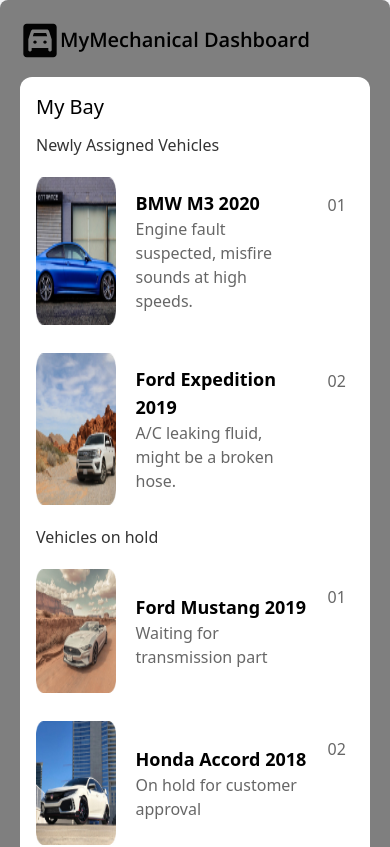
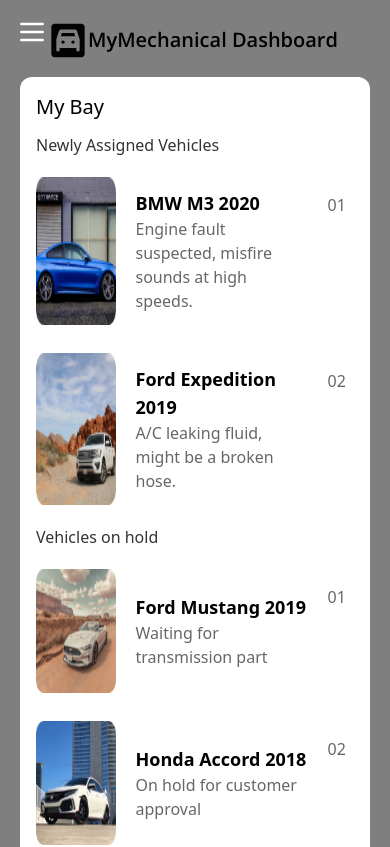
Before and after one commit to yash2324/carvis, a React (Vite) app: page /screen1 in a window 390 px wide. Shown: the top 847 px of the page. Built offline with nearby package versions, Linux system fonts and the light colour scheme.

Commit message:
mechanical dashboard responsive

```diff
--- /dev/null
+++ b/src/components/Mechanicaldashboardside.tsx
@@ -0,0 +1,150 @@
+import { useEffect, useRef, useState } from "react";
+// import car from "../assets/car.svg";
+import quickChat from "../assets/quickChat.svg";
+// import Carvis from "../assets/Carvis.png";
+import settingSide from "../assets/settingsSide.svg";
+
+const Mechanicaldashboardside = () => {
+  const [isOpen, setIsOpen] = useState(false);
+  const sidebarRef = useRef<HTMLDivElement>(null);
+  const toggleSidebar = () => {
+    setIsOpen(!isOpen);
+  };
+  useEffect(() => {
+    const handleClickOutside = (event: any) => {
+      if (sidebarRef.current && !sidebarRef.current.contains(event.target)) {
+        setIsOpen(false);
+      }
+    };
+
+    document.addEventListener("mousedown", handleClickOutside);
+    return () => {
+      document.removeEventListener("mousedown", handleClickOutside);
+    };
+  }, []);
+  const recentCompletedJobs = [
+    { car: "Ford Explorer 2020", issue: "transmission leak" },
+    { car: "Toyota Corolla 2018", issue: "engine oil" },
+    { car: "GMC Sierra 2015", issue: "brake fluid" },
+    { car: "Toyota Prius 2023", issue: "change tires" },
+    { car: "Ford Fusion 2015", issue: "electrical wiring" },
+  ];
+  const sidebarContent = (
+    <>
+      <div className="bg-[#111111]  mx-4 rounded-lg mt-2 text-white px-4 py-2 cursor-pointer hover:brightness-200 text-center">
+        <h1 className="text-[10px] md:text-[18px] font-bold font-body">
+          Diagnose New Vehicle
+        </h1>
+      </div>
+
+      <div className="flex justify-around p-4">
+        <div className="text-center hover:underline cursor-pointer">
+          <div className="rounded-full w-6 h-6 md:w-12 md:h-12 mx-auto">
+            <img src={quickChat} alt="Quick Chat" />
+          </div>
+          <span className="text-[10px] md:text-[14px] font-header">
+            Quick Chat
+          </span>
+        </div>
+
+        <div className="text-center hover:underline cursor-pointer">
+          <div className="rounded-full w-6 h-6 md:w-12 md:h-12 mx-auto">
+            <img src={settingSide} alt="setting" />
+          </div>
+          <span className="text-[10px] md:text-[14px] font-header">
+            Settings
+          </span>
+        </div>
+      </div>
+
+      <div className="bg-white  mx-1  md:m-4 p-4 h-auto md:h-[24rem]">
+        <h2 className="mb-1 md:mb-5 font-header">Recent Vehicles</h2>
+        <section className="flex flex-col justify-between h-4/6">
+              {recentCompletedJobs.map((job, index) => (
+                <p key={index} className="mb-2 text-xs my-2 font-medium">
+                  {job.car} -{job.issue}
+                </p>
+              ))}
+            </section>
+        <div className="mt-2 font-body cursor-pointer hover:underline">
+          more vehicles....
+        </div>
+      </div>
+
+      <div className="p-4 mt-auto">
+        <button className="border-[1px] border-white text-[12px] md:text-[1rem] font-body w-full p-2 mb-2 text-white rounded hover:bg-gray-700">
+          View FAQ for Carvis
+        </button>
+        <button className="border-[1px] border-white font-body text-[12px] md:text-[1rem] w-full p-2 mb-1 text-white rounded hover:bg-gray-700">
+          Ask other mechanics (Link to WhatsApp)
+        </button>
+      </div>
+
+
+    </>
+  );
+
+  return (
+    <>
+      <div
+        className={`md:hidden fixed top-4 left-4 z-50 ${
+          isOpen ? "hidden" : ""
+        }`}
+      >
+        <button
+          onClick={toggleSidebar}
+          className="focus:outline-none text-white  focus:ring-2 focus:ring-opacity-50 focus:ring-gray-400"
+        >
+          <svg
+            className="w-8 h-8"
+            fill="none"
+            stroke="currentColor"
+            viewBox="0 0 24 24"
+            xmlns="http://www.w3.org/2000/svg"
+          >
+            <path
+              strokeLinecap="round"
+              strokeLinejoin="round"
+              strokeWidth={2}
+              d="M4 6h16M4 12h16M4 18h16"
+            />
+          </svg>
+        </button>
+      </div>
+
+      <div className="hidden md:flex bg-[#7F7F7F] w-[24%] h-screen flex-col">
+        {sidebarContent}
+      </div>
+
+      <div
+        ref={sidebarRef}
+        className={`md:hidden fixed inset-y-0 left-0 transform ${
+          isOpen ? "translate-x-0" : "-translate-x-full"
+        } bg-[#7F7F7F] w-72 overflow-auto space-y-6 py-7 px-2 transition duration-200 ease-in-out z-40`}
+      >
+        <button
+          onClick={toggleSidebar}
+          className="absolute top-4 right-4 text-white"
+        >
+          <svg
+            className="w-6 h-6"
+            fill="none"
+            stroke="currentColor"
+            viewBox="0 0 24 24"
+            xmlns="http://www.w3.org/2000/svg"
+          >
+            <path
+              strokeLinecap="round"
+              strokeLinejoin="round"
+              strokeWidth={2}
+              d="M6 18L18 6M6 6l12 12"
+            />
+          </svg>
+        </button>
+        {sidebarContent}
+      </div>
+    </>
+  );
+};
+
+export default Mechanicaldashboardside;
--- a/src/components/Screen1.tsx
+++ b/src/components/Screen1.tsx
@@ -2,6 +2,8 @@
 import quickChat from "../assets/quickChat.svg";
 import Carvis from "../assets/Carvis.png";
 import settingSide from "../assets/settingsSide.svg";
+
+import Mechanicaldashboardside from "./Mechanicaldashboardside";
 export default function Screen1() {
   // Mock data
   const recentCompletedJobs = [
@@ -127,10 +129,12 @@
         <img className="w-44 mx-auto" src={Carvis} alt="logo" />
       </div> */}
         </div>
-
+<div className="flex xl:hidden">
+<Mechanicaldashboardside/>
+</div>
         <div className="flex-grow lg:p-4">
-          <div className="bg-[#7F7F7F] rounded-lg flex flex-col gap-8 p-5">
-            <p className="text-xl font-semibold flex items-center">
+          <div className="bg-[#7F7F7F] xl:rounded-lg flex flex-col gap-8 p-5">
+            <p className="text-xl ml-7 xl:ml-0 font-semibold flex items-center">
               <img src={car} alt="setting" className="w-10" />
               <p className="font-body">MyMechanical Dashboard</p>
             </p>
```
